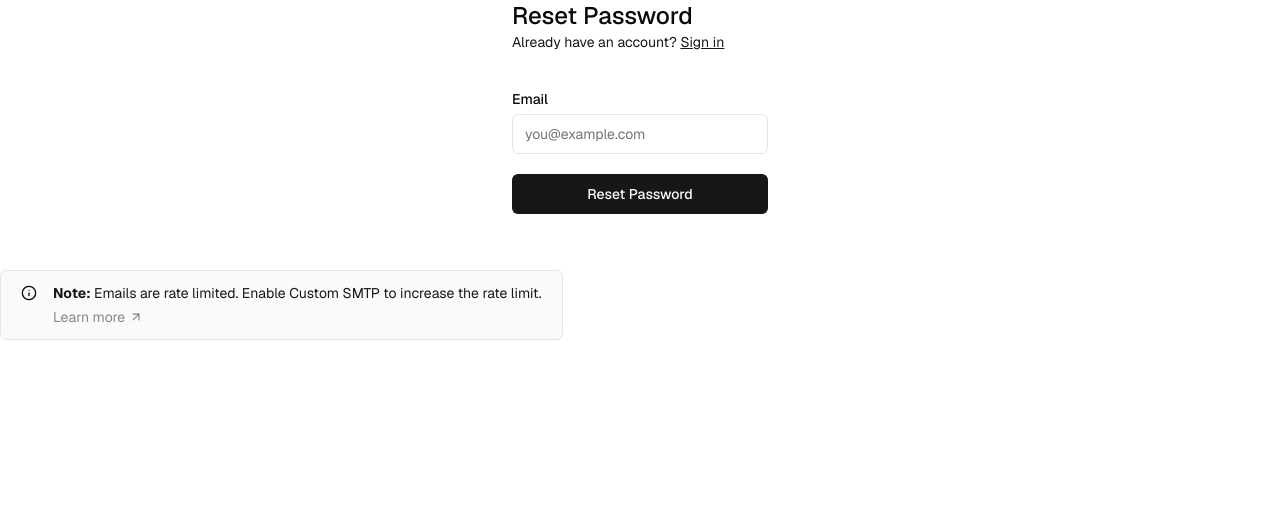
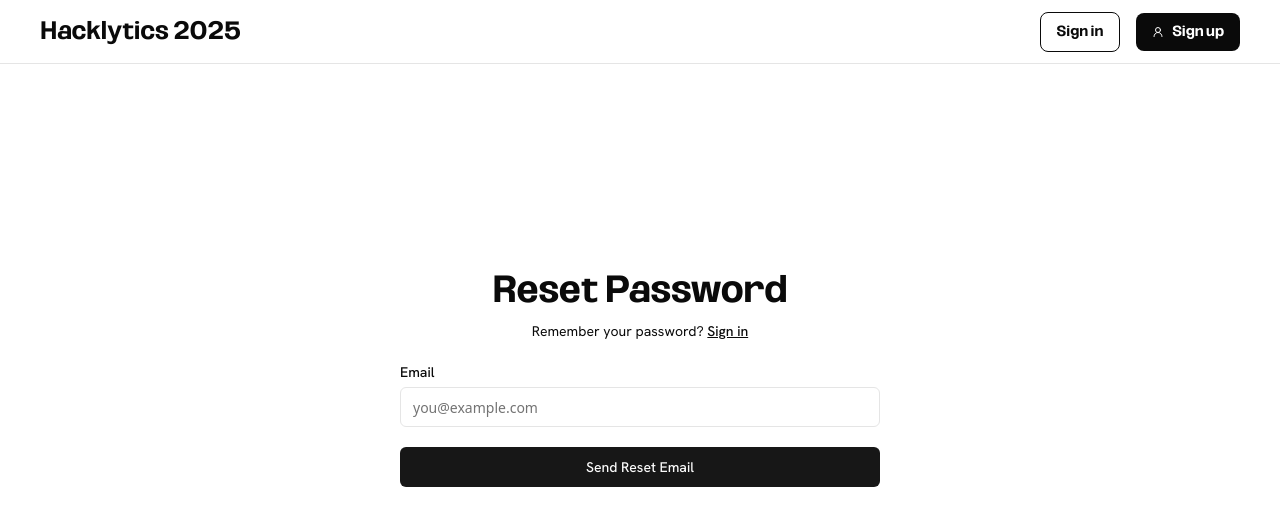
Before and after one commit to vid277/hacklytics25, a Next.js app in the folder frontend/: page /forgot-password in a window 1280 px wide. Shown: the top 526 px of the page. Built offline with nearby package versions, Linux system fonts and the light colour scheme; no server answers.

Commit message:
feature: styling for sign up and sign in

```diff
--- a/frontend/app/(auth-pages)/forgot-password/page.tsx
+++ b/frontend/app/(auth-pages)/forgot-password/page.tsx
@@ -1,37 +1,54 @@
 import { forgotPasswordAction } from "@/app/actions";
-import { FormMessage, Message } from "@/components/form-message";
+import { FormMessage } from "@/components/form-message";
 import { SubmitButton } from "@/components/submit-button";
 import { Input } from "@/components/ui/input";
 import { Label } from "@/components/ui/label";
 import Link from "next/link";
-import { SmtpMessage } from "../smtp-message";
+import { createClient } from "@/utils/supabase/server";
+import { redirect } from "next/navigation";
 
-export default async function ForgotPassword(props: {
-  searchParams: Promise<Message>;
+export default async function ForgotPassword({
+  searchParams,
+}: {
+  searchParams: { message: string; error?: string };
 }) {
-  const searchParams = await props.searchParams;
+  const supabase = await createClient();
+  const {
+    data: { user },
+  } = await supabase.auth.getUser();
+
+  if (user) {
+    return redirect("/protected");
+  }
+
   return (
-    <>
-      <form className="flex-1 flex flex-col w-full gap-2 text-foreground [&>input]:mb-6 min-w-64 max-w-64 mx-auto">
-        <div>
-          <h1 className="text-2xl font-medium">Reset Password</h1>
-          <p className="text-sm text-secondary-foreground">
-            Already have an account?{" "}
-            <Link className="text-primary underline" href="/sign-in">
-              Sign in
-            </Link>
-          </p>
-        </div>
-        <div className="flex flex-col gap-2 [&>input]:mb-3 mt-8">
-          <Label htmlFor="email">Email</Label>
+    <form className="flex-1 flex flex-col min-w-64 items-center justify-center w-screen h-screen">
+      <div className="flex flex-col gap-2 items-center w-[30rem]">
+        <h1 className="text-4xl font-medium font-oddlini">Reset Password</h1>
+        <p className="text-sm text-foreground font-hanken items-center">
+          Remember your password?{" "}
+          <Link
+            className="text-foreground font-medium underline font-hanken"
+            href="/sign-in"
+          >
+            Sign in
+          </Link>
+        </p>
+        <div className="flex flex-col gap-2 [&>input]:mb-3 mt-4 w-full">
+          <Label htmlFor="email" className="font-hanken">
+            Email
+          </Label>
           <Input name="email" placeholder="you@example.com" required />
-          <SubmitButton formAction={forgotPasswordAction}>
-            Reset Password
+          <SubmitButton
+            formAction={forgotPasswordAction}
+            pendingText="Sending reset email..."
+            className="font-hanken"
+          >
+            Send Reset Email
           </SubmitButton>
           <FormMessage message={searchParams} />
         </div>
-      </form>
-      <SmtpMessage />
-    </>
+      </div>
+    </form>
   );
 }
--- a/frontend/app/(auth-pages)/layout.tsx
+++ b/frontend/app/(auth-pages)/layout.tsx
@@ -4,6 +4,8 @@ export default async function Layout({
   children: React.ReactNode;
 }) {
   return (
-    <div className="max-w-7xl flex flex-col gap-12 items-start">{children}</div>
+    <div className="w-full flex flex-col gap-12 items-start h-[calc(100vh-10rem)]">
+      {children}
+    </div>
   );
 }
--- a/frontend/app/(auth-pages)/sign-in/page.tsx
+++ b/frontend/app/(auth-pages)/sign-in/page.tsx
@@ -4,23 +4,45 @@ import { SubmitButton } from "@/components/submit-button";
 import { Input } from "@/components/ui/input";
 import { Label } from "@/components/ui/label";
 import Link from "next/link";
+import { createClient } from "@/utils/supabase/server";
+import { redirect } from "next/navigation";
 
-export default async function Login(props: { searchParams: Promise<Message> }) {
-  const searchParams = await props.searchParams;
+export default async function SignIn({
+  searchParams,
+}: {
+  searchParams: { message: string; error?: string };
+}) {
+  const supabase = await createClient();
+  const {
+    data: { user },
+  } = await supabase.auth.getUser();
+
+  if (user) {
+    return redirect("/protected");
+  }
+
   return (
-    <form className="flex-1 flex flex-col min-w-64">
-      <h1 className="text-2xl font-medium">Sign in</h1>
-      <p className="text-sm text-foreground">
+    <form className="flex-1 flex flex-col min-w-64 items-center justify-center w-screen h-screen">
+      <div className="flex flex-col gap-2 items-center w-[30rem]">
+        <h1 className="text-4xl font-medium font-oddlini">Sign in</h1>
+        <p className="text-sm text-foreground font-hanken items-center">
           Don't have an account?{" "}
-        <Link className="text-foreground font-medium underline" href="/sign-up">
+          <Link
+            className="text-foreground font-medium underline font-hanken"
+            href="/sign-up"
+          >
             Sign up
           </Link>
         </p>
-      <div className="flex flex-col gap-2 [&>input]:mb-3 mt-8">
-        <Label htmlFor="email">Email</Label>
+        <div className="flex flex-col gap-2 [&>input]:mb-3 mt-4 w-full">
+          <Label htmlFor="email" className="font-hanken">
+            Email
+          </Label>
           <Input name="email" placeholder="you@example.com" required />
           <div className="flex justify-between items-center">
-          <Label htmlFor="password">Password</Label>
+            <Label htmlFor="password" className="font-hanken">
+              Password
+            </Label>
             <Link
               className="text-xs text-foreground underline"
               href="/forgot-password"
@@ -34,11 +56,16 @@ export default async function Login(props: { searchParams: Promise<Message> }) {
             placeholder="Your password"
             required
           />
-        <SubmitButton pendingText="Signing In..." formAction={signInAction}>
+          <SubmitButton
+            pendingText="Signing In..."
+            formAction={signInAction}
+            className="font-hanken"
+          >
             Sign in
           </SubmitButton>
           <FormMessage message={searchParams} />
         </div>
+      </div>
     </form>
   );
 }
--- a/frontend/app/(auth-pages)/sign-up/page.tsx
+++ b/frontend/app/(auth-pages)/sign-up/page.tsx
@@ -1,16 +1,28 @@
 import { signUpAction } from "@/app/actions";
-import { FormMessage, Message } from "@/components/form-message";
+import { FormMessage } from "@/components/form-message";
 import { SubmitButton } from "@/components/submit-button";
 import { Input } from "@/components/ui/input";
 import { Label } from "@/components/ui/label";
 import Link from "next/link";
 import { SmtpMessage } from "../smtp-message";
+import { createClient } from "@/utils/supabase/server";
+import { redirect } from "next/navigation";
 
-export default async function Signup(props: {
-  searchParams: Promise<Message>;
+export default async function SignUp({
+  searchParams,
+}: {
+  searchParams: { message: string; error?: string };
 }) {
-  const searchParams = await props.searchParams;
-  if ("message" in searchParams) {
+  const supabase = await createClient();
+  const {
+    data: { user },
+  } = await supabase.auth.getUser();
+
+  if (user) {
+    return redirect("/protected");
+  }
+
+  if (searchParams.message) {
     return (
       <div className="w-full flex-1 flex items-center h-screen sm:max-w-md justify-center gap-2 p-4">
         <FormMessage message={searchParams} />
@@ -19,19 +31,26 @@ export default async function Signup(props: {
   }
 
   return (
-    <>
-      <form className="flex flex-col min-w-64 max-w-64 mx-auto">
-        <h1 className="text-2xl font-medium">Sign up</h1>
-        <p className="text-sm text text-foreground">
+    <form className="flex-1 flex flex-col min-w-64 items-center justify-center w-screen h-screen">
+      <div className="flex flex-col gap-2 items-center w-[30rem]">
+        <h1 className="text-4xl font-medium font-oddlini">Sign up</h1>
+        <p className="text-sm text-foreground font-hanken items-center">
           Already have an account?{" "}
-          <Link className="text-primary font-medium underline" href="/sign-in">
+          <Link
+            className="text-foreground font-medium underline font-hanken"
+            href="/sign-in"
+          >
             Sign in
           </Link>
         </p>
-        <div className="flex flex-col gap-2 [&>input]:mb-3 mt-8">
-          <Label htmlFor="email">Email</Label>
+        <div className="flex flex-col gap-2 [&>input]:mb-3 mt-4 w-full">
+          <Label htmlFor="email" className="font-hanken">
+            Email
+          </Label>
           <Input name="email" placeholder="you@example.com" required />
-          <Label htmlFor="password">Password</Label>
+          <Label htmlFor="password" className="font-hanken">
+            Password
+          </Label>
           <Input
             type="password"
             name="password"
@@ -39,13 +58,16 @@ export default async function Signup(props: {
             minLength={6}
             required
           />
-          <SubmitButton formAction={signUpAction} pendingText="Signing up...">
+          <SubmitButton
+            formAction={signUpAction}
+            pendingText="Signing up..."
+            className="font-hanken"
+          >
             Sign up
           </SubmitButton>
           <FormMessage message={searchParams} />
         </div>
-      </form>
-      <SmtpMessage />
-    </>
+      </div>
+    </form>
   );
 }
--- a/frontend/app/actions.ts
+++ b/frontend/app/actions.ts
@@ -132,3 +132,9 @@ export const signOutAction = async () => {
   await supabase.auth.signOut();
   return redirect("/sign-in");
 };
+
+export async function signOut() {
+  const supabase = await createClient();
+  await supabase.auth.signOut();
+  return redirect('/sign-in');
+}
--- a/frontend/app/layout.tsx
+++ b/frontend/app/layout.tsx
@@ -1,36 +1,23 @@
-import DeployButton from "@/components/deploy-button";
-import { EnvVarWarning } from "@/components/env-var-warning";
-import HeaderAuth from "@/components/header-auth";
-import { ThemeSwitcher } from "@/components/theme-switcher";
-import { hasEnvVars } from "@/utils/supabase/check-env-vars";
-import { Geist } from "next/font/google";
-import { ThemeProvider } from "next-themes";
-import Link from "next/link";
+import { createClient } from "@/utils/supabase/server";
+import Navbar from "@/components/magic/navbar";
 import "./globals.css";
 
-const defaultUrl = process.env.VERCEL_URL
-  ? `https://${process.env.VERCEL_URL}`
-  : "http://localhost:3000";
+export default async function RootLayout({
+  children,
+}: {
+  children: React.ReactNode;
+}) {
+  const supabase = await createClient();
+  const { data: { user } } = await supabase.auth.getUser();
 
-export const metadata = {
-  metadataBase: new URL(defaultUrl),
-  title: "Next.js and Supabase Starter Kit",
-  description: "The fastest way to build apps with Next.js and Supabase",
-};
-
-const geistSans = Geist({
-  display: "swap",
-  subsets: ["latin"],
-});
-
-export default function RootLayout({
-  children,
-}: Readonly<{
-  children: React.ReactNode;
-}>) {
   return (
-    <html lang="en" className={geistSans.className} suppressHydrationWarning>
-      <body>{children}</body>
+    <html lang="en">
+      <body>
+        <main className="min-h-screen flex flex-col">
+          <Navbar user={user} />
+          {children}
+        </main>
+      </body>
     </html>
   );
 }
--- a/frontend/app/page.tsx
+++ b/frontend/app/page.tsx
@@ -1,7 +1,4 @@
 import Hero from "@/components/hero";
-import ConnectSupabaseSteps from "@/components/tutorial/connect-supabase-steps";
-import SignUpUserSteps from "@/components/tutorial/sign-up-user-steps";
-import { hasEnvVars } from "@/utils/supabase/check-env-vars";
 
 export default async function Home() {
   return (
--- a/frontend/app/protected/page.tsx
+++ b/frontend/app/protected/page.tsx
@@ -1,3 +1,4 @@
+import Navbar from "@/components/magic/navbar";
 import FetchDataSteps from "@/components/tutorial/fetch-data-steps";
 import { createClient } from "@/utils/supabase/server";
 import { InfoIcon } from "lucide-react";
@@ -15,6 +16,8 @@ export default async function ProtectedPage() {
   }
 
   return (
+    <>
+      <Navbar user={user} />
       <div className="flex-1 w-full flex flex-col gap-12">
         <div className="w-full">
           <div className="bg-accent text-sm p-3 px-5 rounded-md text-foreground flex gap-3 items-center">
@@ -34,5 +37,6 @@ export default async function ProtectedPage() {
           <FetchDataSteps />
         </div>
       </div>
+    </>
   );
 }
--- a/frontend/components/hero.tsx
+++ b/frontend/components/hero.tsx
@@ -1,5 +1,4 @@
 "use client";
-import Navbar from "./magic/navbar";
 import { useState } from "react";
 import Hero from "@/pages/hero";
 
@@ -15,7 +14,6 @@ export const useModal = () => {
 export default function Home() {
   return (
     <div className="scroll-smooth [scrollbar-width:none] [-ms-overflow-style:none] [&::-webkit-scrollbar]:hidden">
-      <Navbar home={true} />
       <Hero />
     </div>
   );
--- a/frontend/components/magic/navbar.tsx
+++ b/frontend/components/magic/navbar.tsx
@@ -3,8 +3,14 @@
 import Link from "next/link";
 import { motion } from "framer-motion";
 import { UserRoundIcon } from "lucide-react";
+import { User } from "@supabase/supabase-js";
+import { signOut } from "@/app/actions";
 
-export default function Navbar({ home = false }: Readonly<{ home?: boolean }>) {
+interface NavbarProps {
+  user?: User | null;
+}
+
+export default function Navbar({ user }: NavbarProps) {
   return (
     <motion.div
       initial={{ y: -100, opacity: 0 }}
@@ -18,17 +24,29 @@ export default function Navbar({ home = false }: Readonly<{ home?: boolean }>) {
         </Link>
       </div>
       <div className="flex items-center justify-center gap-4">
-        <Link href="/sign-in">
+        {user ? (
+          <form action={signOut}>
             <button className="text-sm font-medium border border-foreground text-foreground px-4 py-2 pt-2.5 rounded-lg flex items-center justify-center font-oddlini hover:bg-foreground/5">
+              Sign Out
+            </button>
+          </form>
+        ) : (
+          <div className="flex items-center gap-4">
+            <Link
+              href="/sign-in"
+              className="text-sm font-medium border border-foreground text-foreground px-4 py-2 pt-2.5 rounded-lg flex items-center justify-center font-oddlini hover:bg-foreground/5"
+            >
               Sign in
-          </button>
             </Link>
-        <Link href="/sign-up">
-          <button className="text-sm font-medium bg-foreground text-background px-4 py-2 pt-2.5 rounded-lg flex items-center justify-center font-oddlini hover:bg-foreground/80">
+            <Link
+              href="/sign-up"
+              className="text-sm font-medium bg-foreground text-background px-4 py-2 pt-2.5 rounded-lg flex items-center justify-center font-oddlini hover:bg-foreground/80"
+            >
               <UserRoundIcon className="size-3 mr-2 mb-0.5" />
               Sign up
-          </button>
             </Link>
+          </div>
+        )}
       </div>
     </motion.div>
   );
```
Lines whose indentation alone changed are shown as unchanged.
